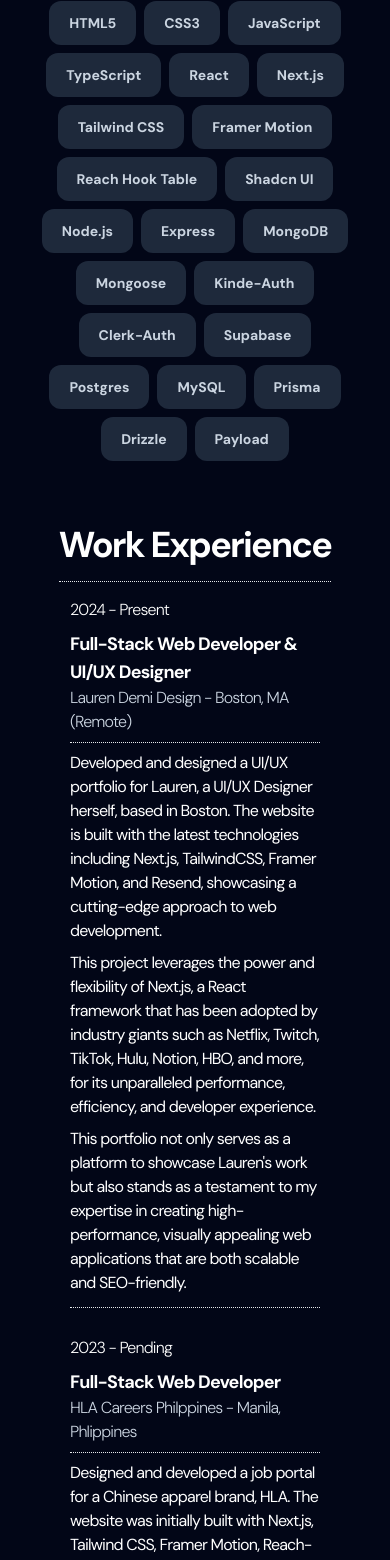
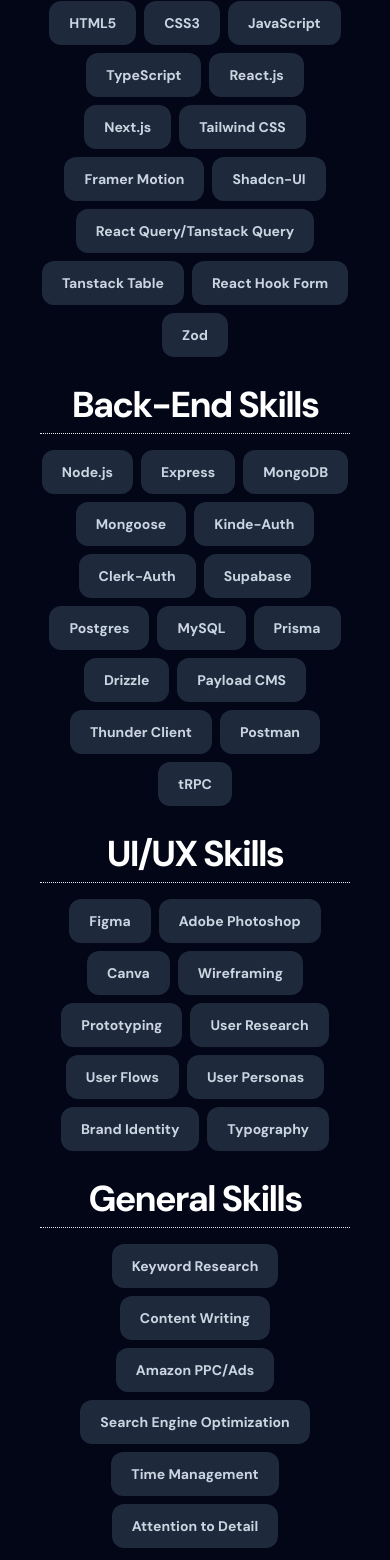
Before and after one commit to ethancreates/ethancreates-portfolio, a Next.js app: page /about in a window 390 px wide. Shown: the part 1339-2899 px from the top of the page. Built offline with nearby package versions, Linux system fonts and the light colour scheme.

Commit message:
fixed mobile responsiveness till iphone se for the about section

```diff
--- a/src/app/about/page.tsx
+++ b/src/app/about/page.tsx
@@ -7,6 +7,7 @@
 import MetaCertImg from "../../../public/Screenshot 2024-03-01 at 4.50.35 PM.png";
 import ScrimbaCertImg from "../../../public/Screenshot 2024-03-01 at 5.02.27 PM.png";
 import SkillsSection from "@/components/SkillsSection";
+import FrontEndSkillsSection from "@/components/SkillsSection";
 
 const AboutMePage = () => {
   return (
@@ -34,13 +35,15 @@
           </h2>
           {WorkExperienceData.map((data, index) => (
             <div
-              className="flex flex-col mt-10 w-[250px] max-sm:mt-0 lg:text-2xl tracking-tighter border-b border-dotted pb-3 mb-3"
+              className="flex flex-col mt-10 w-[250px] lg:w-[600px] max-sm:mt-0 lg:text-2xl tracking-tighter border-b border-dotted pb-3 mb-3"
               key="index"
             >
               <h3 className="font-light text-md text-white max-md:mt-4">
                 {data.date}
               </h3>
-              <h3 className="mt-2 text-lg font-bold">{data.position}</h3>
+              <h3 className="mt-2 text-lg font-bold lg:text-3xl">
+                {data.position}
+              </h3>
               <h3 className="text-md border-b pb-2 border-dotted   text-slate-300 font-light">
                 {data.company} - {data.location}
               </h3>
@@ -126,10 +129,34 @@
           {/* Skills */}
           <div className="text-right max-sm:text-center mt-3 text-lg tracking-tigher pt-4">
             <h2 className="text-4xl font-bold tracking-tighter border-b border-dotted pb-2">
-              Skills
+              Front-End Skills
             </h2>
             <div className="flex flex-col lg:items-end items-center">
-              <SkillsSection data={SkillsData} />
+              <SkillsSection data={frontEndSkills} />
+            </div>
+          </div>
+          <div className="text-right max-sm:text-center mt-3 text-lg tracking-tigher pt-4">
+            <h2 className="text-4xl font-bold tracking-tighter border-b border-dotted pb-2">
+              Back-End Skills
+            </h2>
+            <div className="flex flex-col lg:items-end items-center">
+              <SkillsSection data={backEndSkills} />
+            </div>
+          </div>
+          <div className="text-right max-sm:text-center mt-3 text-lg tracking-tigher pt-4">
+            <h2 className="text-4xl font-bold tracking-tighter border-b border-dotted pb-2">
+              UI/UX Skills
+            </h2>
+            <div className="flex flex-col lg:items-end items-center">
+              <SkillsSection data={UIUXSkills} />
+            </div>
+          </div>
+          <div className="text-right max-sm:text-center mt-3 text-lg tracking-tigher pt-4">
+            <h2 className="text-4xl font-bold tracking-tighter border-b border-dotted pb-2">
+              General Skills
+            </h2>
+            <div className="flex flex-col lg:items-end items-center">
+              <SkillsSection data={generalSkills} />
             </div>
           </div>
         </div>
@@ -163,6 +190,62 @@
   "Prisma",
   "Drizzle",
   "Payload",
+];
+
+const frontEndSkills = [
+  "HTML5",
+  "CSS3",
+  "JavaScript",
+  "TypeScript",
+  "React.js",
+  "Next.js",
+  "Tailwind CSS",
+  "Framer Motion",
+  "Shadcn-UI",
+  "React Query/Tanstack Query",
+  "Tanstack Table",
+  "React Hook Form",
+  "Zod",
+];
+
+const backEndSkills = [
+  "Node.js",
+  "Express",
+  "MongoDB",
+  "Mongoose",
+  "Kinde-Auth",
+  "Clerk-Auth",
+  "Supabase",
+  "Postgres",
+  "MySQL",
+  "Prisma",
+  "Drizzle",
+  "Payload CMS",
+  "Thunder Client",
+  "Postman",
+  "tRPC",
+];
+
+const UIUXSkills = [
+  "Figma",
+  "Adobe Photoshop",
+  "Canva",
+  "Wireframing",
+  "Prototyping",
+  "User Research",
+  "User Flows",
+  "User Personas",
+  "Brand Identity",
+  "Typography",
+];
+
+const generalSkills = [
+  "Keyword Research",
+  "Content Writing",
+  "Amazon PPC/Ads",
+  "Search Engine Optimization",
+  "Time Management",
+  "Attention to Detail",
 ];
 
 const WorkExperienceData = [
```
